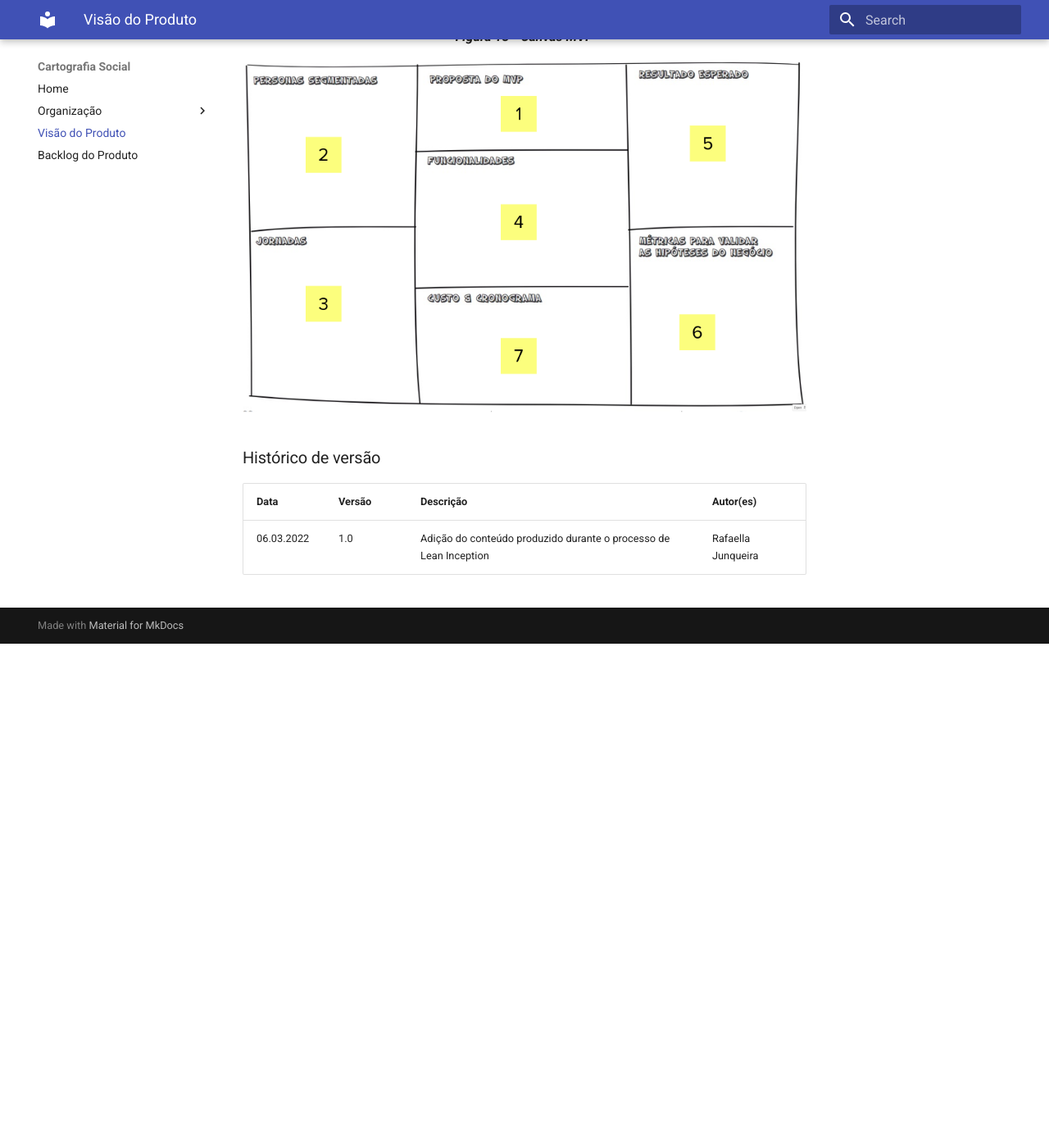
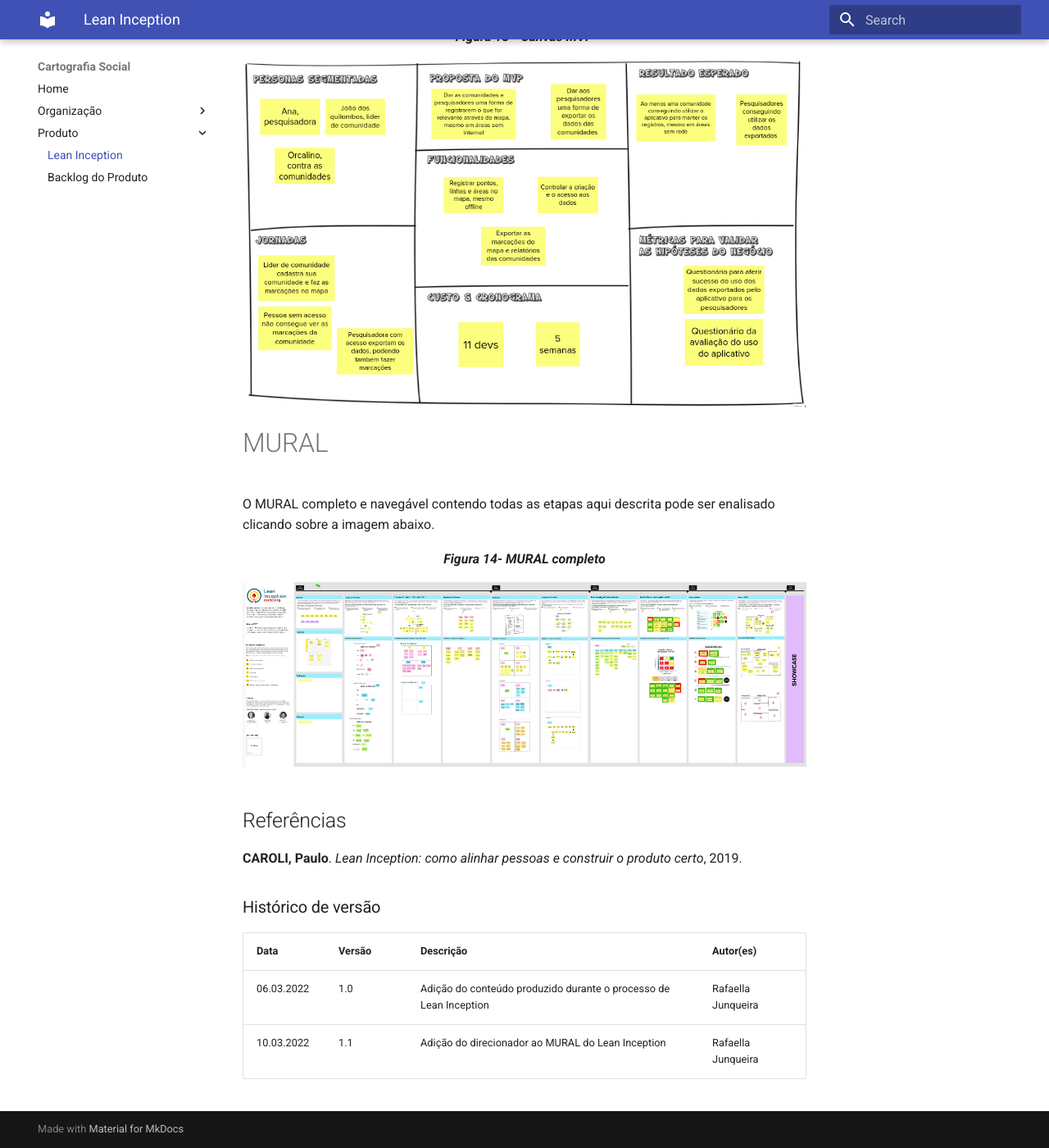
Before and after one commit to fga-eps-mds/2021-2-Cartografia-social-Doc, an MkDocs documentation site: the page built from docs/leanInception.md, in a window 1280 px wide and 1400 px high, scrolled down 10361 px. Shown: the whole window at 82% size. Built offline with MkDocs 1.6.1 and Material for MkDocs 9.7.7, drawn with Linux system fonts in a browser that asks for light colours; before the commit the page ends 11146 px from its top, so only the background shows below that.

Commit message:
Reorganiza wiki e insere link do  MURAL como um todo

```diff
--- a/docs/leanInception.md
+++ b/docs/leanInception.md
@@ -144,8 +144,25 @@ O Canvas MVP é um quadro visual que auxilia a equipe a alinhar e definir a estr
 
 [<div align="center"><img width="auto" height="auto" src="../img/leanInception/canvas.png"/></div>](../../img/leanInception/canvas.png)
 
+
+# MURAL
+
+O MURAL completo e navegável contendo todas as etapas aqui descrita pode ser enalisado clicando sobre a imagem abaixo.
+
+<figcaption><center>
+    <b>Figura 14- MURAL completo</b>
+</figcaption>
+
+[<div align="center"><img width="auto" height="auto" src="../img/leanInception/mural.png"/></div>](https://app.mural.co/invitation/mural/unbfgaepsmds202111846/1644326822459?sender=ua4a5d97b99aa0006fa2a0546&key=b27666d4-fc69-4956-b5bc-db92c3f240d1)
+
+
+## Referências
+
+**CAROLI, Paulo**. _Lean Inception: como alinhar pessoas e construir o produto certo_, 2019.
+
 ### Histórico de versão
 
 |Data | Versão | Descrição | Autor(es)
 | -- | -- | -- | -- |
 | 06.03.2022 | 1.0 | Adição do conteúdo produzido durante o processo de Lean Inception | Rafaella Junqueira |
+| 10.03.2022 | 1.1 | Adição do direcionador ao MURAL do Lean Inception | Rafaella Junqueira |
--- a/mkdocs.yml
+++ b/mkdocs.yml
@@ -8,5 +8,6 @@ nav:
     - EAP: eap.md
     - Heatmap: heatmap.md
     - Quadro de conhecimento: conhecimentos.md
-  - Visão do Produto: leanInception.md
-  - Backlog do Produto: backlog.md
+  - Produto:
+    - Lean Inception: leanInception.md
+    - Backlog do Produto: backlog.md
```
Also changed, not shown: docs/img/leanInception/canvas.png, docs/img/leanInception/mural.png (added).
